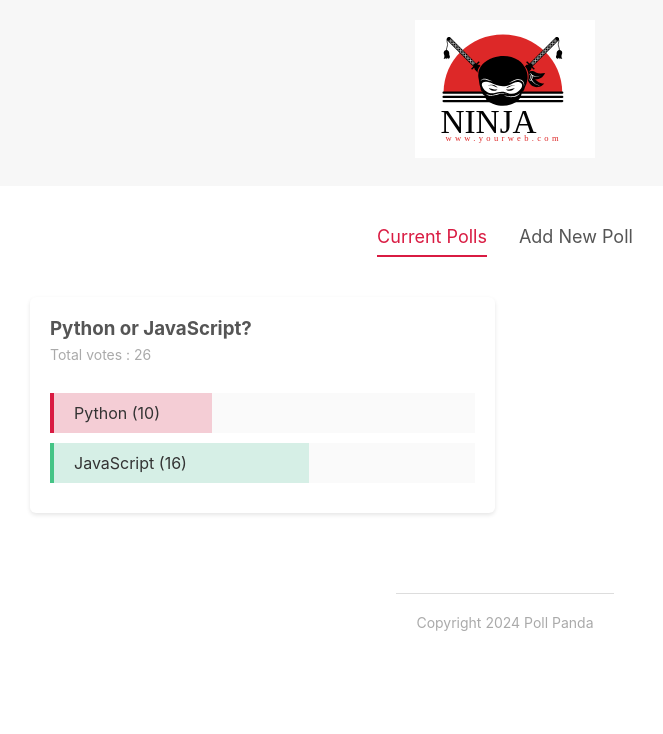
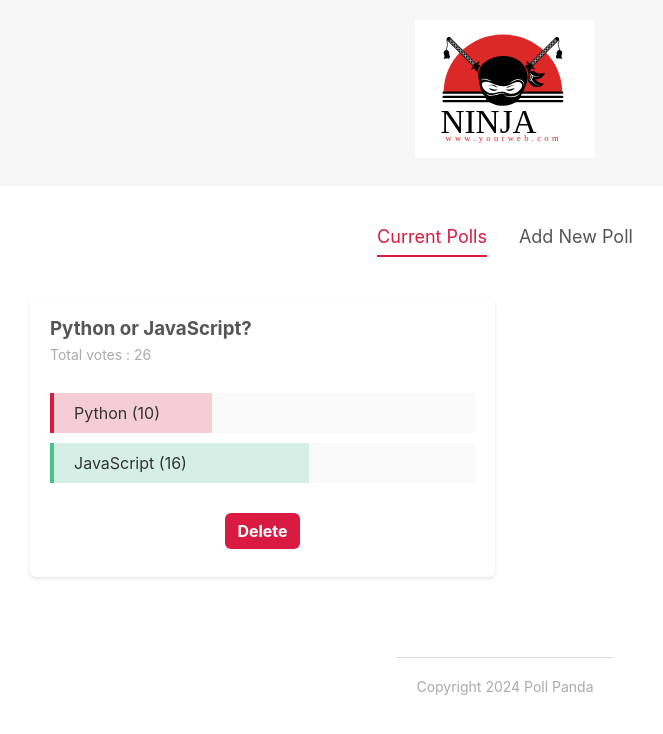
Before and after one commit to Ananyachy2001/svelte_polls_project, a Svelte app: page / in a window 1280 px wide. Shown: the top 734 px of the page, without its empty margins (135-798 px from the left). Built offline with nearby package versions, Linux system fonts and the light colour scheme.

Commit message:
deleting polls

```diff
--- a/src/components/PollDetails.svelte
+++ b/src/components/PollDetails.svelte
@@ -3,6 +3,7 @@
 
 import Card from "../shared/Card.svelte";
 import PollStore from "../stores/PollStore";
+import Button from "../shared/Button.svelte";
 
 export let poll;
 
@@ -29,12 +30,17 @@
 
     return copiedPolls;
 
-    })
+    });
+};
+
+//deleting a poll
+const handleDelete = (id) =>{
+    PollStore.update(currentPolls => {
+        return currentPolls.filter(poll => poll.id != id);
+    });
+};
 
 
-
-
-};
 
 </script>
 
@@ -51,6 +57,9 @@
         <div class="percent percent-b" style="width: {percentB}%;">
             <span>{poll.answerB} ({poll.votesB })</span>
         </div>
+    </div>
+    <div class="delete">
+        <Button flat={true} on:click={() =>  handleDelete(poll.id)}>Delete</Button>
     </div>
 </div>
 </Card>
@@ -101,4 +110,9 @@
         background: rgba(69,196,150,0.2);
     }
 
+    .delete{
+        margin-top: 30px;
+        text-align: center;
+    }
+
 </style>
--- a/src/shared/Button.svelte
+++ b/src/shared/Button.svelte
@@ -5,7 +5,7 @@
 
 </script>
 
-<button class={type} class:flat={flat} class:inverse={inverse}>
+<button class={type} class:flat={flat} class:inverse={inverse} on:click>
 <slot> </slot>
 </button>
 
```
